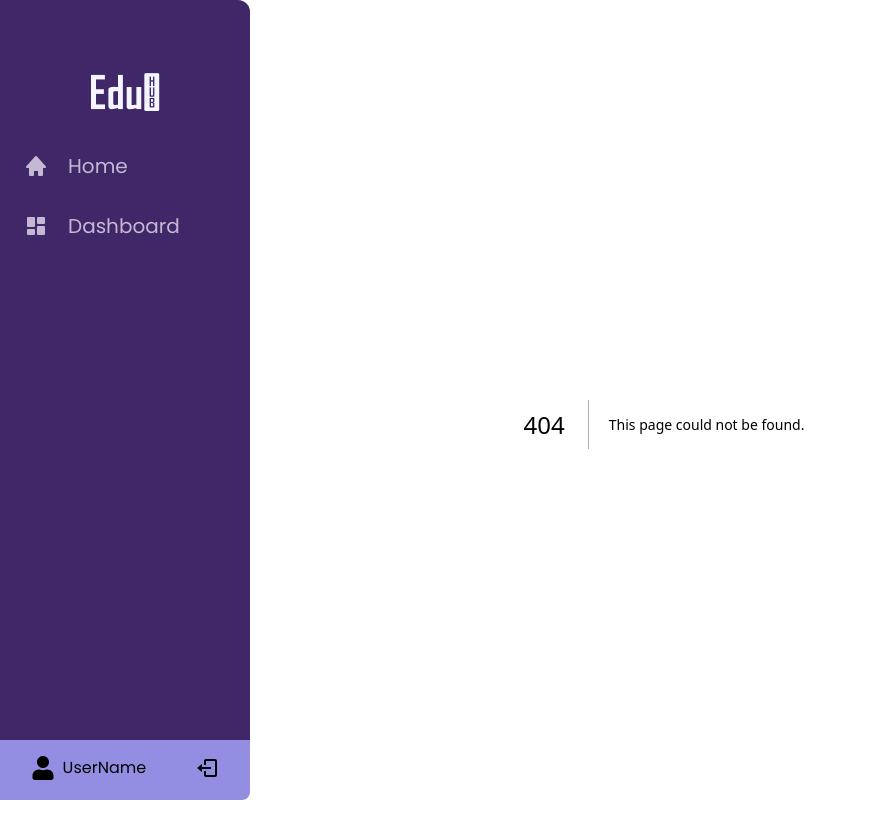
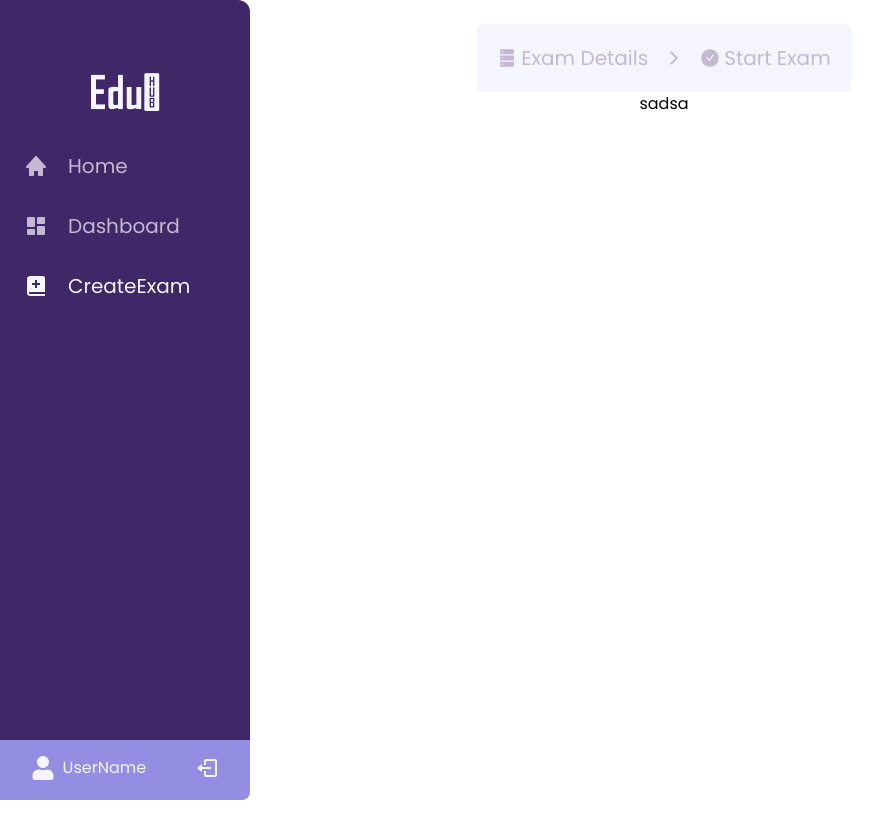
Before and after one commit to MostafaAmrHamed/EduHub, a Next.js app: page /create-exam in a window 1280 px wide. Before the commit this address had no page. Shown: the top 838 px of the page, without its empty margins (0-893 px from the left). After the commit the page ends 800 px from the top, so only its background shows below. Built offline with nearby package versions, Linux system fonts and the light colour scheme.

Commit message:
Created "create-exam" page and designed exam process menu

```diff
--- /dev/null
+++ b/src/app/create-exam/page.tsx
@@ -0,0 +1,24 @@
+import { AiFillDatabase, AiFillCheckCircle } from "react-icons/ai";
+import { IoIosArrowForward } from "react-icons/io";
+const CreateExam = () => {
+  return (
+    <div className="flex flex-col items-center">
+      <div className="flex items-center gap-2 md:gap-4 bg-primary-2 p-2 md:p-5 rounded-md w-fit text-xs sm:text-base  md:text-xl text-primary-3">
+        <div className="flex gap-1 items-center">
+          <AiFillDatabase />
+          <p>Exam Details</p>
+        </div>
+        <IoIosArrowForward />
+        <div className="flex gap-1 items-center">
+          <AiFillCheckCircle />
+          <p>Start Exam</p>
+        </div>
+      </div>
+      <div>
+        <p>sadsa</p>
+      </div>
+    </div>
+  );
+};
+
+export default CreateExam;
--- a/src/app/dashboard/page.tsx
+++ b/src/app/dashboard/page.tsx
@@ -1,5 +1,5 @@
-const dashboard = () => {
+const Dashboard = () => {
   return <div>Dashboard</div>;
 };
 
-export default dashboard;
+export default Dashboard;
--- a/src/app/globals.css
+++ b/src/app/globals.css
@@ -15,13 +15,3 @@
     --background-end-rgb: 0, 0, 0;
   }
 }
-
-body {
-  color: rgb(var(--foreground-rgb));
-  background: linear-gradient(
-      to bottom,
-      transparent,
-      rgb(var(--background-end-rgb))
-    )
-    rgb(var(--background-start-rgb));
-}
--- a/src/app/layout.tsx
+++ b/src/app/layout.tsx
@@ -22,7 +22,9 @@ export default function RootLayout({
     <html lang="en">
       <body className={poppins.className}>
         <Navbar />
-        <main className="lg:ml-12 md:px-20 py-6 px-5">{children}</main>
+        <main className="ml-9 md:ml-4 lg:ml-12 md:px-20 py-6 px-5">
+          {children}
+        </main>
       </body>
     </html>
   );
--- a/src/components/Navbar.tsx
+++ b/src/components/Navbar.tsx
@@ -39,7 +39,7 @@ const Navbar = () => {
             <Image src={edhHub} alt="logo" className="w-[70px]" />
           </div>
           <div
-            className=" md:hidden"
+            className="md:hidden text-primary-2"
             onClick={() => {
               setToggleNav(false);
             }}
@@ -94,10 +94,32 @@ const Navbar = () => {
                 </p>
               </li>
             </Link>
+
+            <Link href="/create-exam">
+              <li
+                className={`flex items-center gap-1 md:gap-5 pr-4 ${
+                  pathname == "/create-exam" ? "text-primary-2" : ""
+                }`}
+              >
+                <span
+                  className={`border-l-4 ${
+                    pathname == "/create-exam" ? "" : "border-transparent"
+                  }`}
+                >
+
+                </span>
+                <div>
+                  <BiSolidBookAdd size={24} />
+                </div>
+                <p className={`${toggleNav ? "" : "hidden"} ml-4 md:ml-0`}>
+                  CreateExam
+                </p>
+              </li>
+            </Link>
           </ul>
         </div>
         <div className="px-4 pt-4 h-[60px] absolute bottom-0 rounded-br-lg bg-[#948EE3] w-full">
-          <div className="flex items-center justify-around gap-5 transition-all ease-in-out duration-300">
+          <div className="flex items-center justify-around gap-5 transition-all ease-in-out duration-300 text-primary-2">
             <div className="flex items-center gap-2">
               <FaUser size={24} />
               <p className={`${toggleNav ? "" : "hidden"} text-md`}>UserName</p>
--- a/tailwind.config.ts
+++ b/tailwind.config.ts
@@ -18,6 +18,10 @@ const config: Config = {
       transitionProperty: {
         width: "width",
       },
+      screens: {
+        xs: "320px",
+        sm: "375px",
+      },
     },
   },
   plugins: [],
```
Also changed, not shown: src/constant/index.ts (added, +9 -0 lines).
